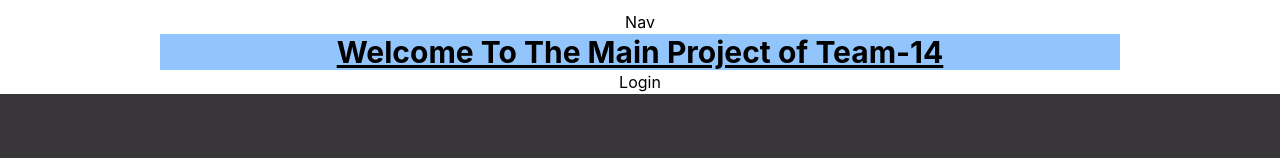
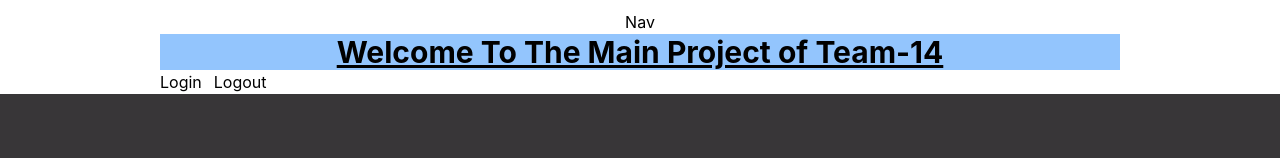
Before and after one commit to chingu-voyages/v43-tier2-team-14, a React (Vite) app in the folder frontend/: page / in a window 1280 px wide. Shown: the part 140-298 px from the top of the page. Built offline with nearby package versions, Linux system fonts and the light colour scheme; no server answers.

Commit message:
google auth working fully functionall and the req.user working on the frontend

```diff
--- a/frontend/src/pages/Home.jsx
+++ b/frontend/src/pages/Home.jsx
@@ -26,9 +26,22 @@ const Home = () => {
       <h1 className="text-3xl bg-blue-300 font-bold underline">
         Welcome To The Main Project of Team-14
       </h1>
-      <a href="https://v43-tier2-team14-backend.onrender.com/auth/google">
-        Login
-      </a>
+      <div className="flex flex-col">
+        {user && (
+          <div>
+            Welcome <h1>{user.name}</h1>
+            <img className="w-20 mx-auto space-y-3" src={user.picture} alt="" />
+          </div>
+        )}
+      </div>
+      <div className="flex w-full gap-3">
+        <a href="https://v43-tier2-team14-backend.onrender.com/auth/google">
+          Login
+        </a>
+        <a href="https://v43-tier2-team14-backend.onrender.com/auth/logout">
+          Logout
+        </a>
+      </div>
     </div>
   );
 };
--- a/frontend/vite.config.js
+++ b/frontend/vite.config.js
@@ -4,6 +4,4 @@ import react from '@vitejs/plugin-react-swc'
 // https://vitejs.dev/config/
 export default defineConfig({
   plugins: [react()],
-  server: {
-  }
 })
```
Also changed, not shown: 2 other files (tests, documents, lock files or other folders).
